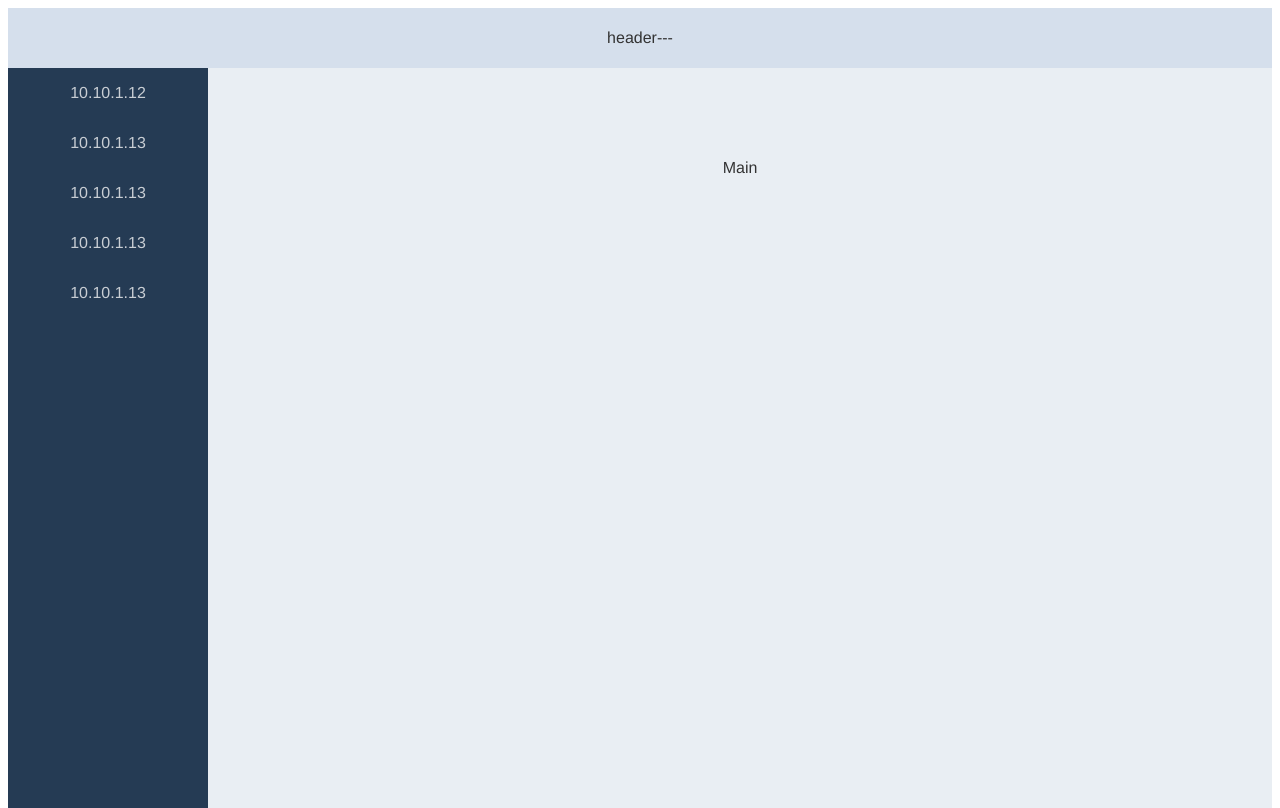
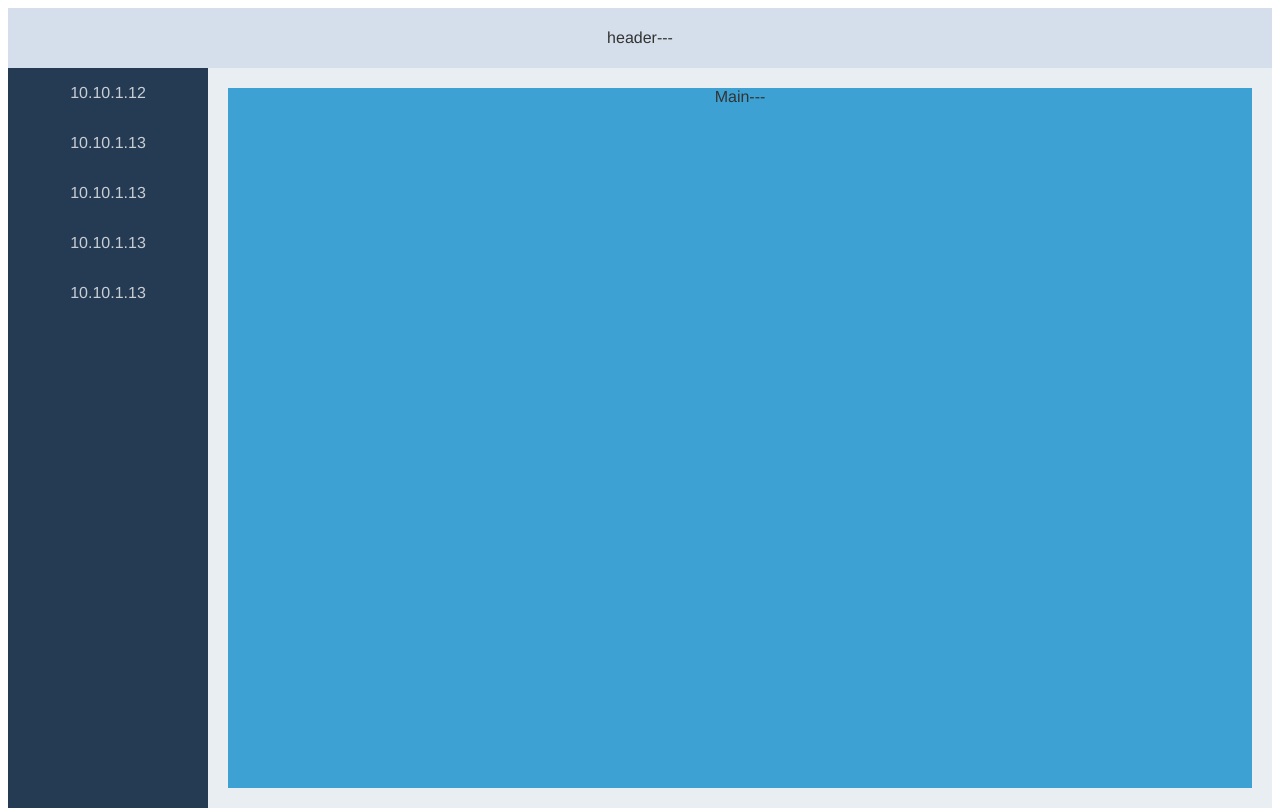
Before and after one commit to itpika/knight-redis, a Vue app: page /#/ in a window 1280 px wide. Built offline with nearby package versions, Linux system fonts and the light colour scheme.

Commit message:
body布局完成

```diff
--- a/src/App.vue
+++ b/src/App.vue
@@ -1,10 +1,14 @@
 <template>
   <div id="app">
-      <!-- <router-link to="/">Home</router-link> | -->
       <!-- <router-link to="/about">About</router-link> -->
     <router-view/>
   </div>
 </template>
+<script>
+export default {
+// import Main from '@/components/Main/index.vue'
+}
+</script>
 
 <style lang="less">
 #app {
--- a/src/components/Aside/SelectBox.vue
+++ b/src/components/Aside/SelectBox.vue
@@ -1,3 +1,5 @@
+<!-- 左侧项组件-->
+
 <template>
   <div class="box" v-on:click="click">
     <div v-bind:class="{active: box.isActive}" :id="box.id">
@@ -14,12 +16,10 @@ export default {
   },
   data: () => {
     return {
-      isActive: false
     }
   },
   methods: {
     click: function (event) {
-      // this.$data.isActive = !this.$props.box.isActive
       this.$props.box.isActive = !this.$props.box.isActive
       this.$emit('active', this.$props.box.id)
     }
--- a/src/components/Aside/index.vue
+++ b/src/components/Aside/index.vue
@@ -1,3 +1,5 @@
+<!-- 左侧边栏组件-->
+
 <template>
   <div class="Aside">
     <div v-for="(item, i)  of openSelect" v-bind:key="i">
@@ -46,7 +48,6 @@ export default {
         } else {
           this.$data.openSelect[i].isActive = false
         }
-        console.log(this.$data.openSelect[i].isActive)
       }
     }
   }
--- /dev/null
+++ b/src/components/Main/index.vue
@@ -0,0 +1,30 @@
+<!-- 左侧边栏组件-->
+
+<template>
+  <div :class="[{main: isMain}, mainClass]">
+    Main---
+  </div>
+</template>
+
+<script>
+import { mapState } from 'vuex'
+export default {
+  name: 'Main',
+  components: {
+  },
+  computed: mapState({
+    mainClass: state => state.app.mainClass
+  }),
+  data: () => {
+    return {
+      isMain: true
+    }
+  }
+}
+</script>
+
+<style scoped lang="less">
+.main {
+  height: 100%;
+}
+</style>
--- a/src/store/index.js
+++ b/src/store/index.js
@@ -1,5 +1,6 @@
 import Vue from 'vue'
 import Vuex from 'vuex'
+import app from './modules/app'
 
 Vue.use(Vuex)
 
@@ -11,5 +12,6 @@ export default new Vuex.Store({
   actions: {
   },
   modules: {
+    app
   }
 })
--- /dev/null
+++ b/src/store/modules/app.js
@@ -0,0 +1,12 @@
+export default {
+  namespaced: true,
+  state: {
+    mainClass: 'main_bgd_color'
+  },
+  mutations: {
+  },
+  actions: {
+  },
+  modules: {
+  }
+}
--- a/src/style/index.css
+++ b/src/style/index.css
@@ -2,3 +2,7 @@
 html, body {
     height: 100%;
 }
+
+.main_bgd_color {
+    background-color: rgb(62, 161, 211);
+}
--- a/src/views/Home.vue
+++ b/src/views/Home.vue
@@ -4,7 +4,7 @@
     <el-header><Header/></el-header>
     <el-container>
       <el-aside width="200px"><Aside></Aside></el-aside>
-      <el-main>Main</el-main>
+      <el-main><Main></Main></el-main>
     </el-container>
   </el-container>
   </div>
@@ -13,12 +13,14 @@
 <script>
 import Header from '@/components/Header.vue'
 import Aside from '@/components/Aside/index.vue'
+import Main from '@/components/Main/index.vue'
 
 export default {
   name: 'Home',
   components: {
     Header,
-    Aside
+    Aside,
+    Main
   }
 }
 </script>
@@ -45,7 +47,7 @@ export default {
     background-color: #E9EEF3;
     color: #333;
     text-align: center;
-    line-height: 160px;
+    height: 100%;
   }
   body > .el-container {
     margin-bottom: 40px;
```
